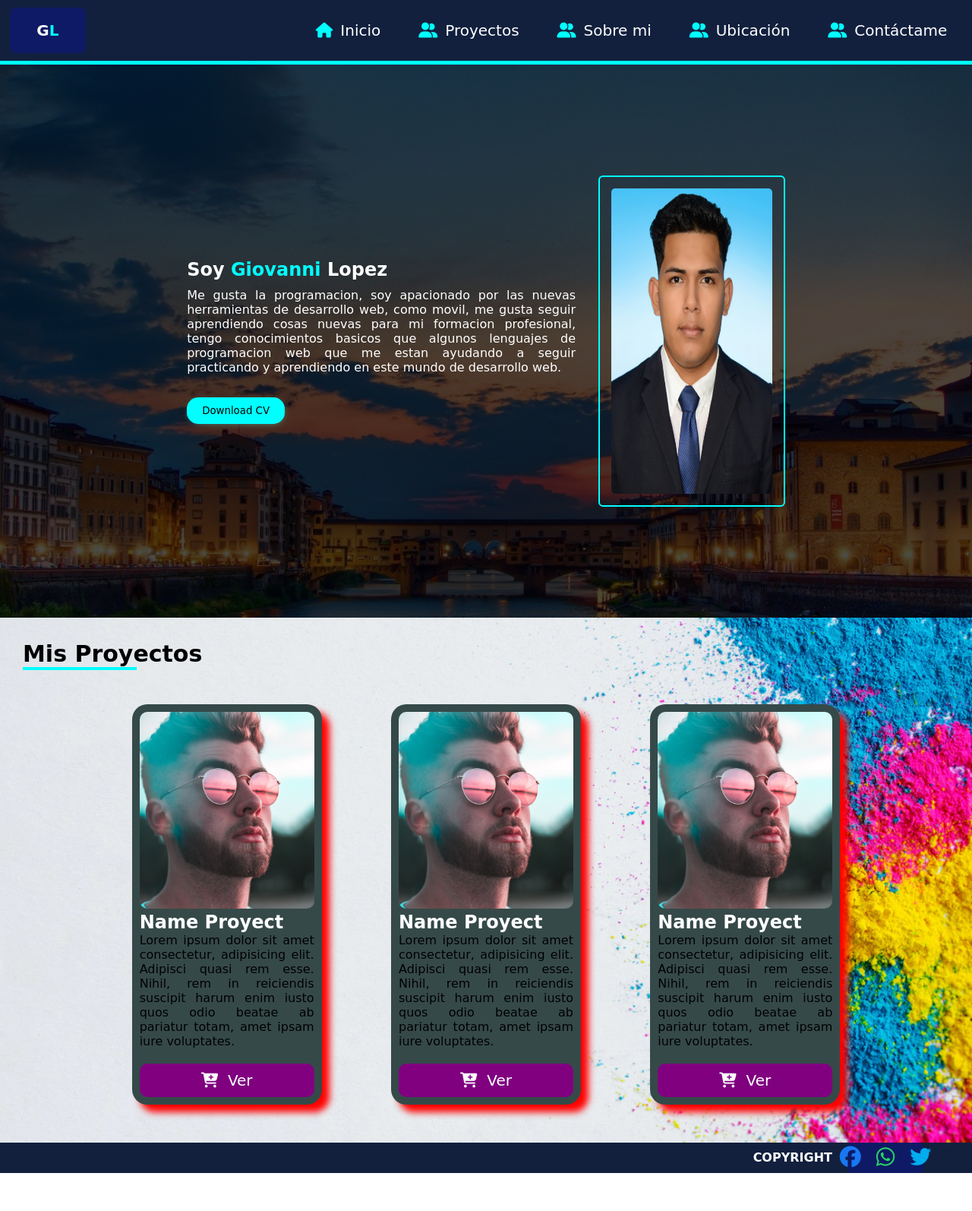
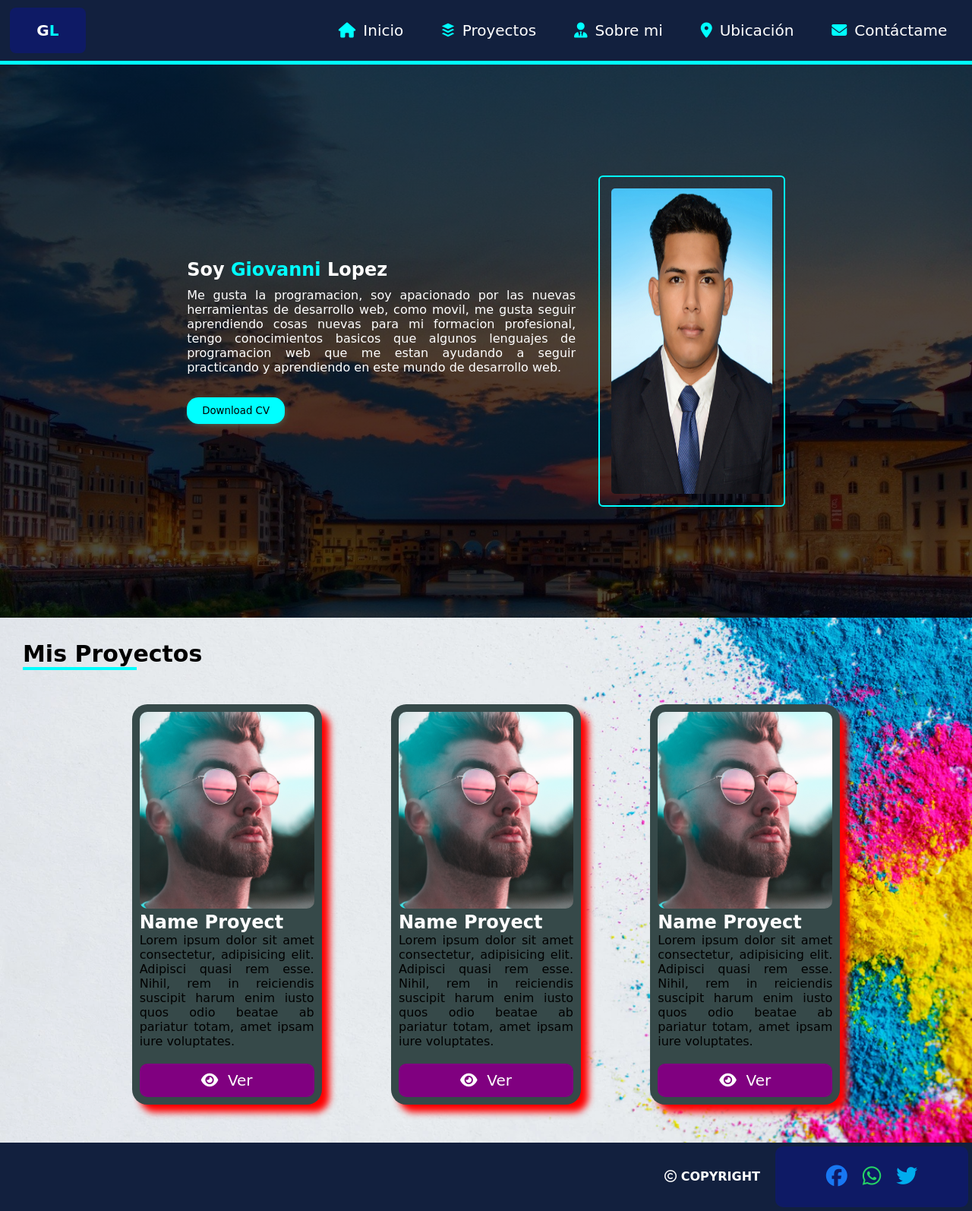
Before and after one commit to Giovanni-Lopez/Tarea-2-CSS, a plain HTML site: page docs/index2.html in a window 1280 px wide. Shown: the whole page at 76% size. Before the commit the page ends 1544 px from the top, so only its background shows below. Drawn offline with Linux system fonts and the light colour scheme.

Commit message:
Subiendo cambios nuevos en la pagina principal

```diff
--- a/docs/css/style2.css
+++ b/docs/css/style2.css
@@ -243,16 +243,17 @@ main .site-title .site-background {
 .footer .copy {
     display: flex;
     justify-content: right;
-    width: 95%;
+    width:100%;
+    padding: 5px;
     gap: 20px;
     align-items: center;
 }
 
 .footer .redes {
-    padding: 20px;
+    padding: 40px;
     background-color: rgba(0, 0, 255, 0.199);
-    width: 100px;
-    border-radius: 5px;
+    width: 20%;
+    border-radius: 10px;
     display: flex;
     align-items: center;
     justify-content: center;
@@ -311,17 +312,28 @@ main .site-title .site-background {
         padding: 15px;
         border-radius: 6px;
         margin: 0 auto;
+        margin-bottom: 20px;
     }
 
     .info h2{
+        margin-bottom: 10px;
+        gap: 10px;
+        display: flex;
+        justify-content: center;
+    }
+
+    .info a{
+        display: flex;
+        text-decoration: none;
+        align-items: center;
+        justify-content: center;
         margin-bottom: 10px;
     }
 
     .info {
         text-align: justify;
-        width: 90%;
+        width: 100%;
         padding: 10px;
-
     }
 
     .download-cv{
--- a/docs/index2.html
+++ b/docs/index2.html
@@ -5,9 +5,10 @@
     <meta charset="UTF-8">
     <meta http-equiv="X-UA-Compatible" content="IE=edge">
     <meta name="viewport" content="width=device-width, initial-scale=1.0">
+    <link rel="shortcut icon" href="img/icon.png" type="image/x-icon">
     <script src="https://kit.fontawesome.com/305a21787b.js" crossorigin="anonymous"></script>
     <link rel="stylesheet" href="css/style2.css">
-    <title>Document</title>
+    <title>Portafolio Web</title>
 </head>
 
 <body>
@@ -19,10 +20,10 @@
         <nav class="menu">
             <ul>
                 <li><a href=""><i class="fa-solid fa-house"></i>Inicio</a></li>
-                <li><a href=""><i class="fa-solid fa-user-group"></i>Proyectos</a></li>
-                <li><a href=""><i class="fa-solid fa-user-group"></i>Sobre mi</a></li>
-                <li><a href=""><i class="fa-solid fa-user-group"></i>Ubicación</a></li>
-                <li><a href=""><i class="fa-solid fa-user-group"></i>Contáctame</a></li>
+                <li><a href=""><i class="fa-brands fa-buffer"></i>Proyectos</a></li>
+                <li><a href=""><i class="fa-solid fa-user-tie"></i>Sobre mi</a></li>
+                <li><a href=""><i class="fa-solid fa-location-dot"></i>Ubicación</a></li>
+                <li><a href=""><i class="fa-solid fa-envelope"></i>Contáctame</a></li>
             </ul>
         </nav>
     </header>
@@ -41,7 +42,7 @@
                             conocimientos basicos que algunos lenguajes de programacion web que me estan ayudando a
                             seguir practicando y aprendiendo en este mundo de desarrollo web.
                         </p>
-                        <a class="btn" download="" href="#">
+                        <a class="btn" download="" href="cv/curriculum.pdf">
                             <button class="download-cv">Download CV</button>
                         </a>
                     </div>
@@ -69,7 +70,7 @@
                                 voluptates.
                             </p>
 
-                            <a class="btn" href=""><i class="fa-solid fa-cart-plus"></i>&nbsp;&nbsp;Ver</a>
+                            <a class="btn" href=""><i class="fa-solid fa-eye"></i>&nbsp;&nbsp;Ver</a>
                         </div>
 
                         <div class="card">
@@ -82,7 +83,7 @@
                                 voluptates.
                             </p>
 
-                            <a class="btn" href=""><i class="fa-solid fa-cart-plus"></i>&nbsp;&nbsp;Ver</a>
+                            <a class="btn" href=""><i class="fa-solid fa-eye"></i>&nbsp;&nbsp;Ver</a>
                         </div>
 
                         <div class="card">
@@ -95,7 +96,7 @@
                                 voluptates.
                             </p>
 
-                            <a class="btn" href=""><i class="fa-solid fa-cart-plus"></i>&nbsp;&nbsp;Ver</a>
+                            <a class="btn" href=""><i class="fa-solid fa-eye"></i>&nbsp;&nbsp;Ver</a>
                         </div>
                     </div>
                 </div>
@@ -105,7 +106,7 @@
 
         <footer class="footer">
             <div class="copy">
-                <h4>COPYRIGHT</h4>
+                <h4><i class="fa-regular fa-copyright"></i> COPYRIGHT</h4>
                 <div class="redes">
                     <a href=""><i class="fa-brands fa-facebook"></i></a>
                     <a href=""><i class="fa-brands fa-whatsapp"></i></a>
```
Also changed, not shown: docs/img/icon.png (added), 1 other file.
